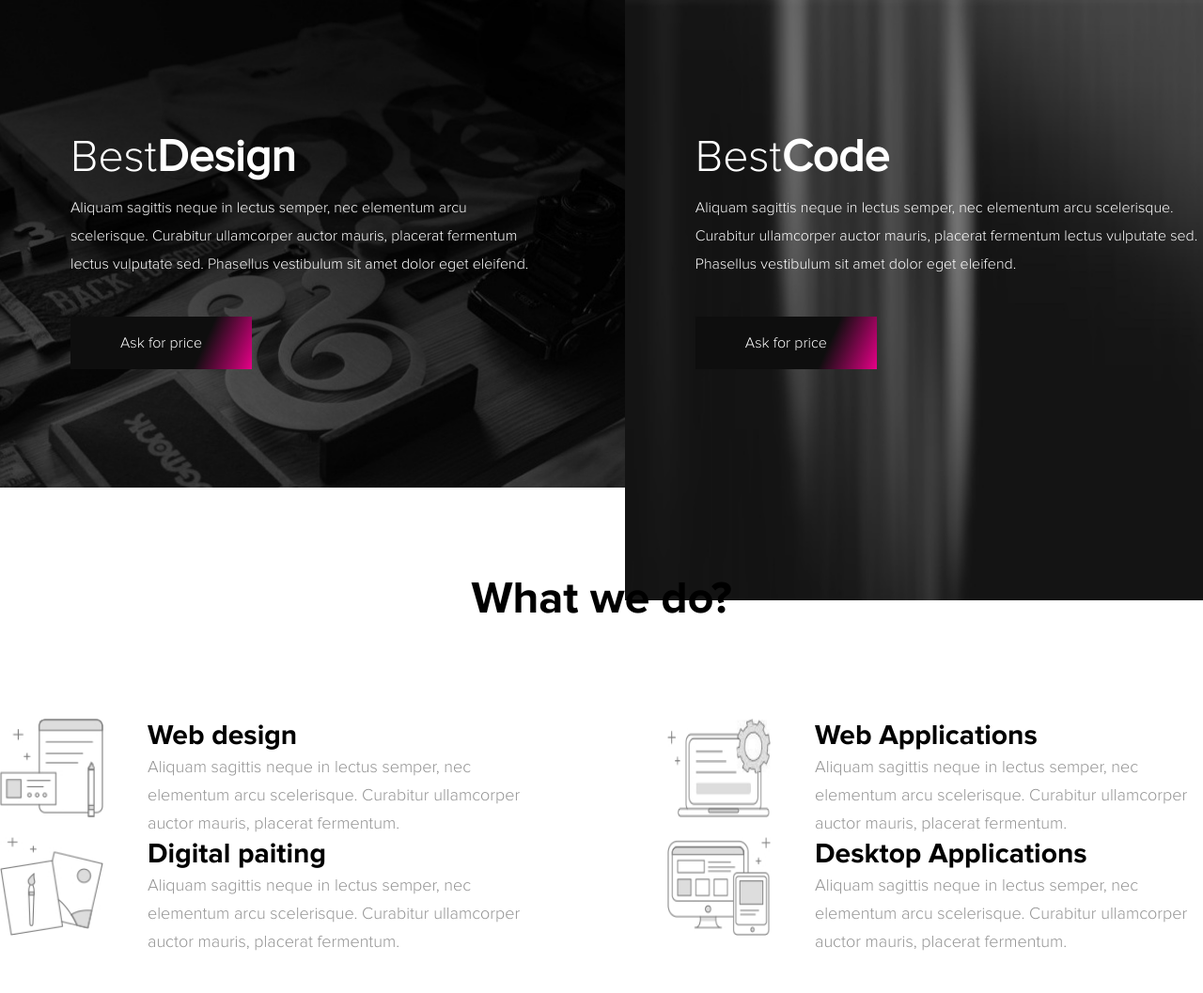
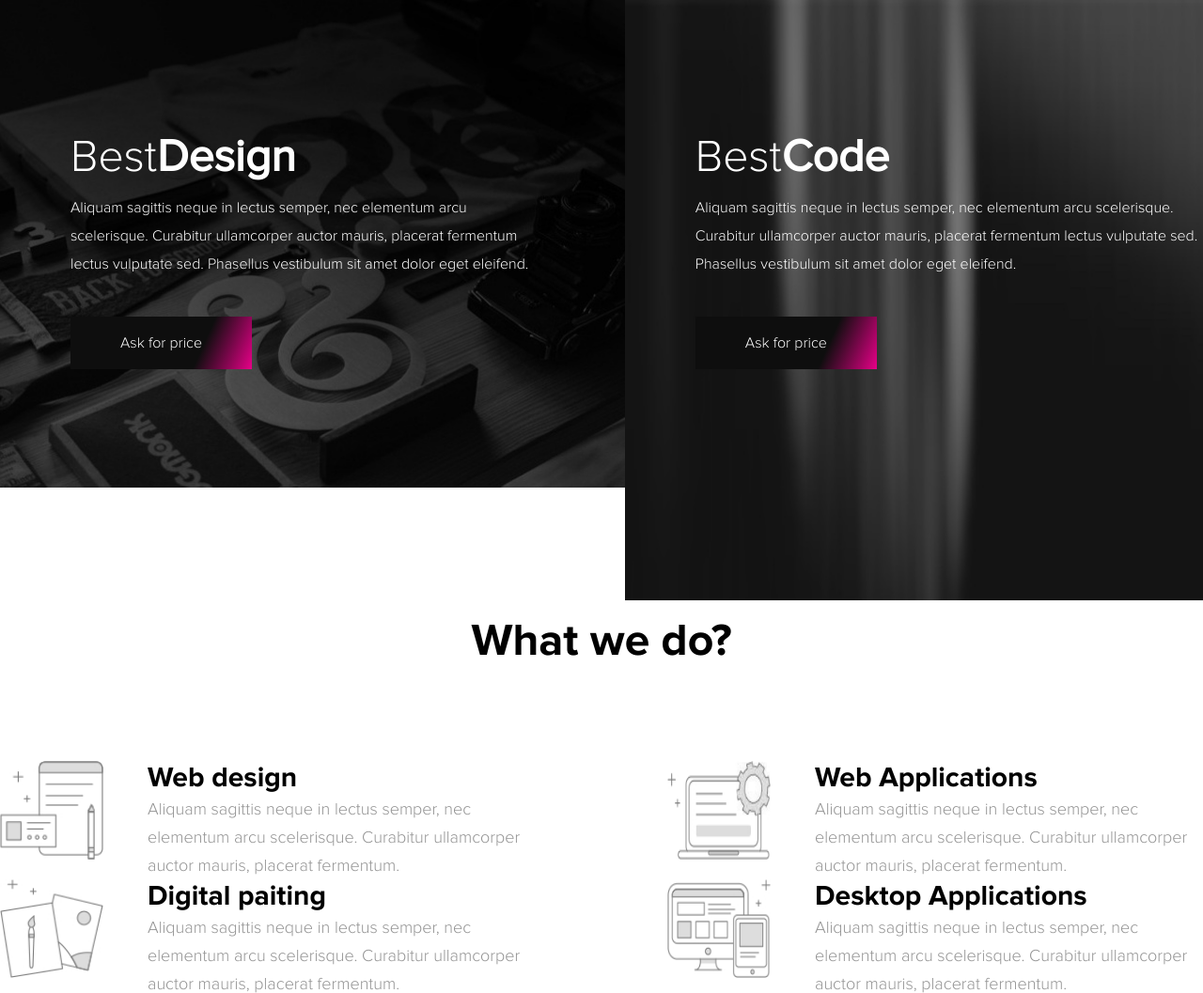
Before and after one commit to BohdanKasian/practice-Agency, a PHP site: page / in a window 1280 px wide. Shown: the part 1062-2119 px from the top of the page at 94% size. Run offline with PHP 8.4, Linux system fonts and the light colour scheme; some web fonts are replaced.

Commit message:
What we do margin from top level block

```diff
--- a/css/main.css
+++ b/css/main.css
@@ -451,7 +451,8 @@ header {
   display: -webkit-flex;
   display: -moz-flex;
   display: -ms-flexbox;
-  display: flex; }
+  display: flex;
+  margin-bottom: 45px; }
   .code-design .best {
     color: white;
     font-family: "ProximaNova-Light", sans-serif; }
--- a/css/main.sass
+++ b/css/main.sass
@@ -105,6 +105,7 @@ header
 
 .code-design
   @include flexbox
+  margin-bottom: 45px
   .best
     color: white
     font-family: $font-PN-Light
```
Also changed, not shown: 1 other file.
